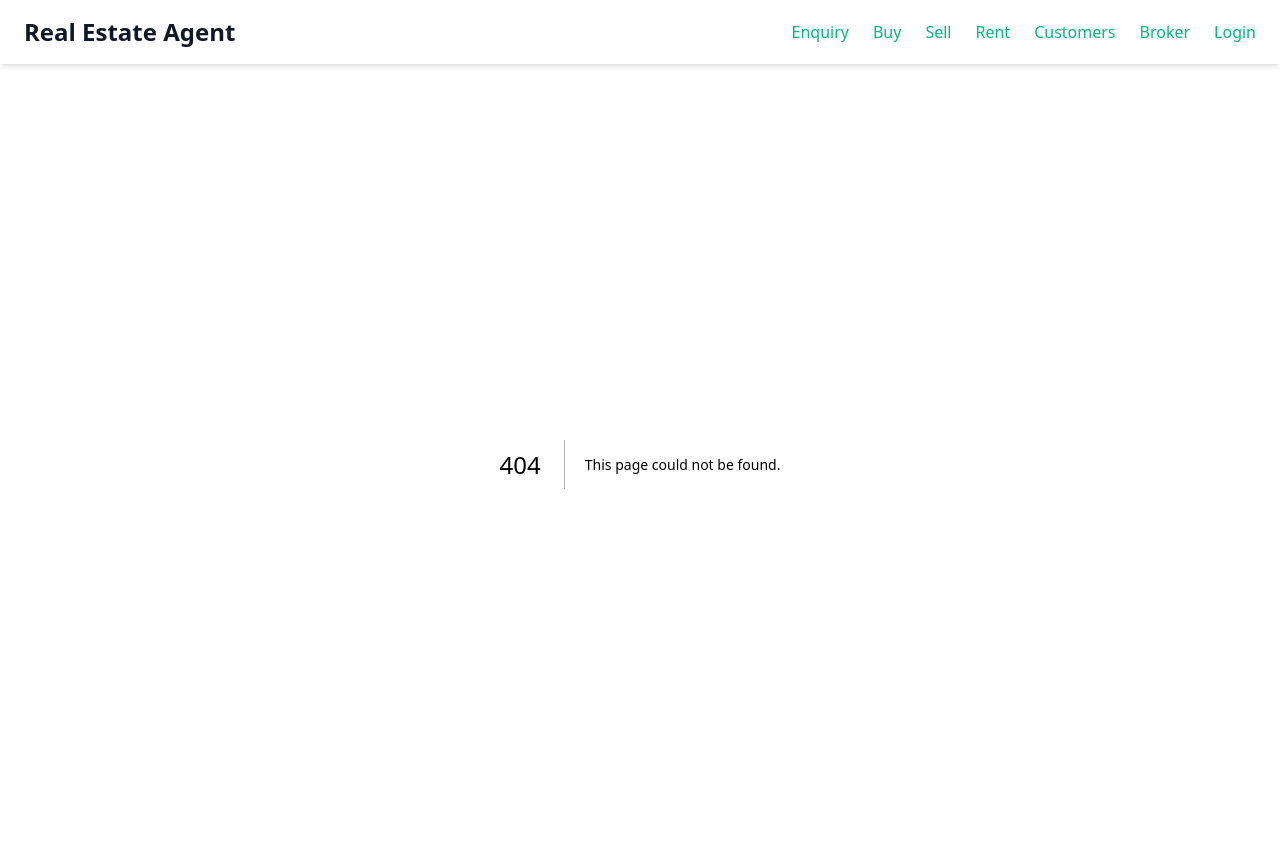
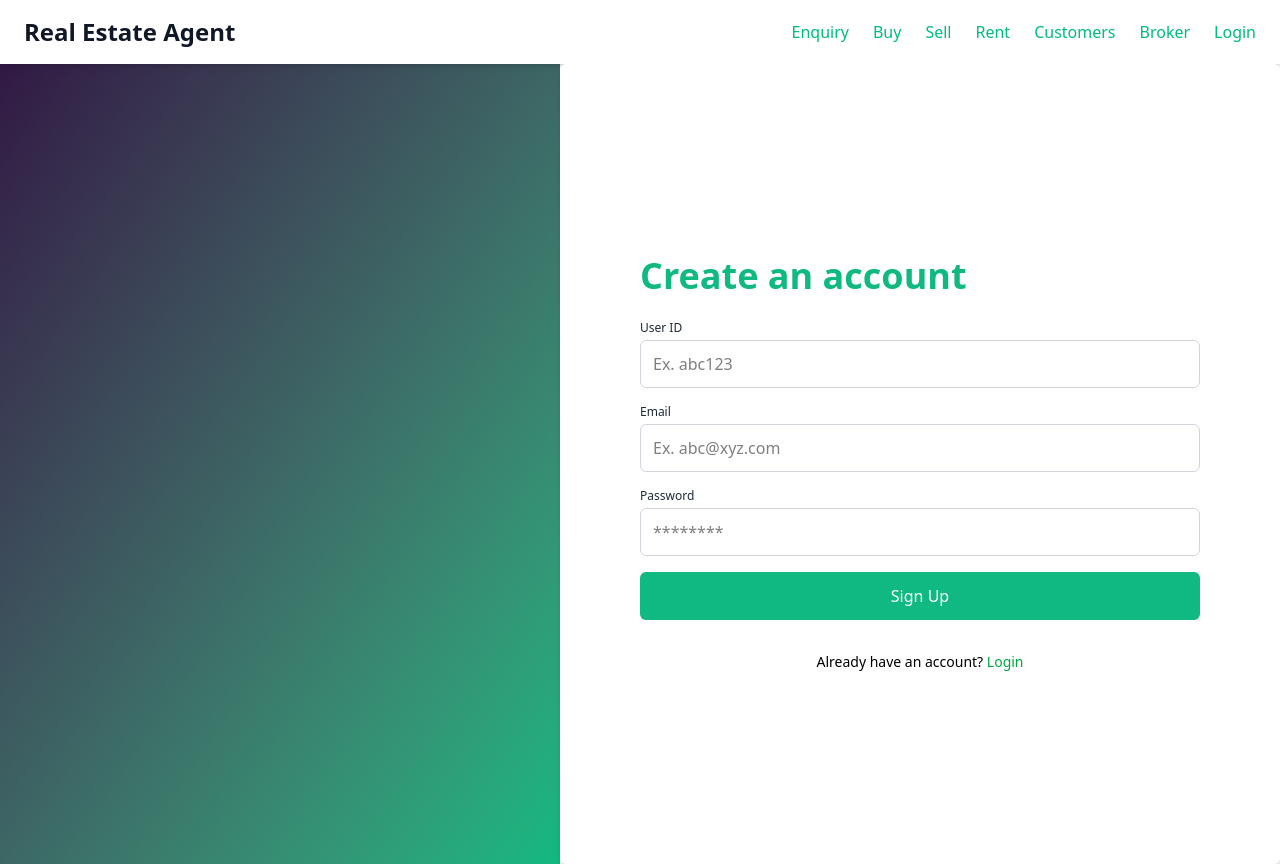
Before and after one commit to billionri/RealEstateAgent, a Next.js app: page /register in a window 1280 px wide. Before the commit this address had no page. Built offline with nearby package versions, Linux system fonts and the light colour scheme.

Commit message:
Merged branch main with upstream main

```diff
--- /dev/null
+++ b/app/register/page.tsx
@@ -0,0 +1,161 @@
+"use client";
+import Link from "next/link";
+import { useState } from "react";
+
+export default function RegisterForm() {
+  const [userId, setUserId] = useState("");
+  const [email, setEmail] = useState("");
+  const [password, setPassword] = useState("");
+  const [error, setError] = useState("");
+
+  const handleSubmit = async (e: React.FormEvent) => {
+    e.preventDefault();
+    setError("");
+
+    if (!userId || !password || !email) {
+      setError("Please fill in all fields");
+      return;
+    }
+
+    try {
+      const response = await fetch("http://localhost:8000/api/users", {
+        method: "POST",
+        headers: {
+          "Content-Type": "application/json",
+        },
+        body: JSON.stringify({ email, password }),
+      });
+
+      if (!response.ok) {
+        throw new Error("Registration failed");
+      }
+
+      alert("Registration successful!");
+    } catch (err) {
+      setError(err.message);
+    }
+  };
+
+  return (
+    <div className="flex h-screen bg-gray-100">
+      {/* Left Pane */}
+      <div className="flex-1 bg-gradient-to-br from-[#311944] to-[#10b981] flex items-center justify-center">
+        {/* Logo or graphic */}
+      </div>
+
+      {/* Right Pane */}
+      <div className="flex-1 bg-white p-20 flex flex-col justify-center shadow-md rounded-md relative z-10">
+        <h1 className="text-4xl font-extrabold text-[#10b981] mb-6">Create an account</h1>
+
+        <form onSubmit={handleSubmit} className="space-y-4">
+          <div>
+            <label htmlFor="userId" className="text-xs text-gray-800 mb-1 block">
+              User ID
+            </label>
+            <input
+              type="text"
+              id="userId"
+              value={userId}
+              onChange={(e) => setUserId(e.target.value)}
+              placeholder="Ex. abc123"
+              className="h-12 px-3 border border-gray-300 rounded-md w-full"
+              required
+            />
+          </div>
+
+          <div>
+            <label htmlFor="email" className="text-xs text-gray-800 mb-1 block">
+              Email
+            </label>
+            <input
+              type="email"
+              id="email"
+              value={email}
+              onChange={(e) => setEmail(e.target.value)}
+              placeholder="Ex. abc@xyz.com"
+              className="h-12 px-3 border border-gray-300 rounded-md w-full"
+              required
+            />
+          </div>
+
+          <div>
+            <label htmlFor="password" className="text-xs text-gray-800 mb-1 block">
+              Password
+            </label>
+            <input
+              type="password"
+              id="password"
+              value={password}
+              onChange={(e) => setPassword(e.target.value)}
+              placeholder="********"
+              className="h-12 px-3 border border-gray-300 rounded-md w-full"
+              required
+            />
+          </div>
+
+          {error && <p className="text-red-500 text-sm text-center">{error}</p>}
+
+          <button
+            type="submit"
+            className="w-full h-12 bg-[#10b981] text-white py-2 rounded-md hover:bg-[#059669] transition-colors">
+            Sign Up
+          </button>
+          <p className="text-center text-sm mt-4">
+            Already have an account?{" "}
+            <Link href="/login" className="text-green-600 hover:underline">
+              Login
+            </Link>
+          </p>
+        </form>
+      </div>
+    </div>
+  );
+}
+
+{
+  /* <form onSubmit={handleSubmit} className="space-y-4">
+                <div>
+                <label htmlFor="userId" className="text-xs text-gray-800 mb-1 block">
+                    User ID
+                </label>
+                <input
+                    type="text"
+                    id="userId"
+                    value={userId}
+                    onChange={(e) => setUserId(e.target.value)}
+                    placeholder="username"
+                    className="h-12 px-3 border border-gray-300 rounded-md w-full"
+                    required
+                />
+                </div>
+
+                <div>
+                <label htmlFor="password" className="text-xs text-gray-800 mb-1 block">
+                    Password
+                </label>
+                <input
+                    type="password"
+                    id="password"
+                    value={password}
+                    onChange={(e) => setPassword(e.target.value)}
+                    placeholder="********"
+                    className="h-12 px-3 border border-gray-300 rounded-md w-full"
+                    required
+                />
+                </div>
+
+                {error && <p className="text-red-500 text-sm text-center">{error}</p>}
+
+                <button
+                type="submit"
+                className="w-full bg-green-600 text-white py-2 rounded-md hover:bg-green-700 transition-colors">
+                Sign Up
+                </button>
+                <p className="text-center text-sm mt-4">
+                Already have an account?{" "}
+                <Link href="/login" className="text-green-600 hover:underline">
+                    Login
+                </Link>
+                </p>
+            </form> */
+}
--- /dev/null
+++ b/register.html
@@ -0,0 +1,127 @@
+<!DOCTYPE html>
+<html lang="en">
+<head>
+  <meta charset="UTF-8" />
+  <meta name="viewport" content="width=device-width, initial-scale=1.0"/>
+  <title>Agent Registration</title>
+  <script src="https://code.jquery.com/jquery-3.6.0.min.js"></script>
+
+  <style>
+    body {
+      margin: 0;
+      font-family: Arial, sans-serif;
+      background-color: #e0f2e9;
+      display: flex;
+      height: 100vh;
+      justify-content: center;
+      align-items: center;
+    }
+
+    .register-container {
+      background-color: #ffffff;
+      padding: 40px 30px;
+      border-radius: 10px;
+      box-shadow: 0 4px 15px rgba(0,0,0,0.2);
+      max-width: 400px;
+      width: 100%;
+    }
+
+    h2 {
+      color: #4CAF50;
+      text-align: center;
+      margin-bottom: 20px;
+    }
+
+    form {
+      display: flex;
+      flex-direction: column;
+    }
+
+    label {
+      margin-bottom: 5px;
+      font-weight: bold;
+    }
+
+    input[type="text"],
+    input[type="password"] {
+      padding: 10px;
+      margin-bottom: 15px;
+      border: 1px solid #ccc;
+      border-radius: 4px;
+      font-size: 16px;
+    }
+
+    button {
+      background-color: #4CAF50;
+      color: white;
+      padding: 12px;
+      border: none;
+      border-radius: 4px;
+      font-size: 16px;
+      cursor: pointer;
+      transition: background-color 0.3s;
+    }
+
+    button:hover {
+      background-color: #45a049;
+    }
+
+    .footer {
+      text-align: center;
+      margin-top: 15px;
+      font-size: 0.9em;
+    }
+
+    .footer a {
+      color: #4CAF50;
+      text-decoration: none;
+    }
+
+    .footer a:hover {
+      text-decoration: underline;
+    }
+  </style>
+</head>
+<body>
+
+<div class="register-container">
+  <h2>Agent Registration</h2>
+  <form id="registerForm">
+    <label for="email">Email Address</label>
+    <input type="text" id="email" name="email" placeholder="Enter your email" required />
+
+    <label for="password">Password</label>
+    <input type="password" id="password" name="password" placeholder="Enter your password" required />
+
+    <button type="submit">Register</button>
+  </form>
+  <div class="footer">
+    Already have an account? <a href="login.html">Login here</a>
+  </div>
+</div>
+
+<script>
+  $('#registerForm').on('submit', function (e) {
+    e.preventDefault();
+
+    const email = $('#email').val();
+    const password = $('#password').val();
+
+    $.ajax({
+      url: 'http://localhost:8000/users', // adjust to your FastAPI route
+      type: 'POST',
+      contentType: 'application/json',
+      data: JSON.stringify({ email, password }),
+      success: function (response) {
+        alert('Registration successful!');
+        window.location.href = 'login.html';
+      },
+      error: function (xhr) {
+        alert('Registration failed: ' + xhr.responseJSON.detail);
+      }
+    });
+  });
+</script>
+
+</body>
+</html>
```
Also changed, not shown: 2 other files (tests, documents, lock files or other folders).
